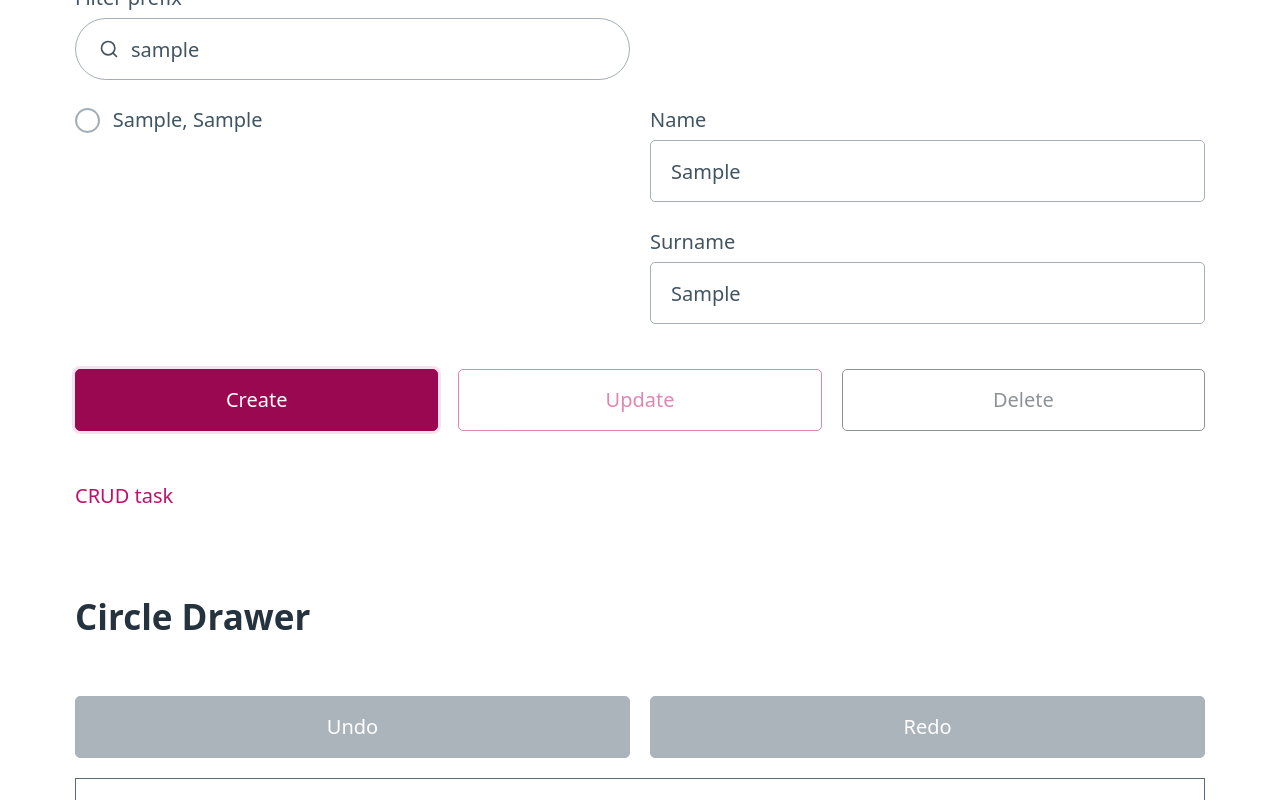
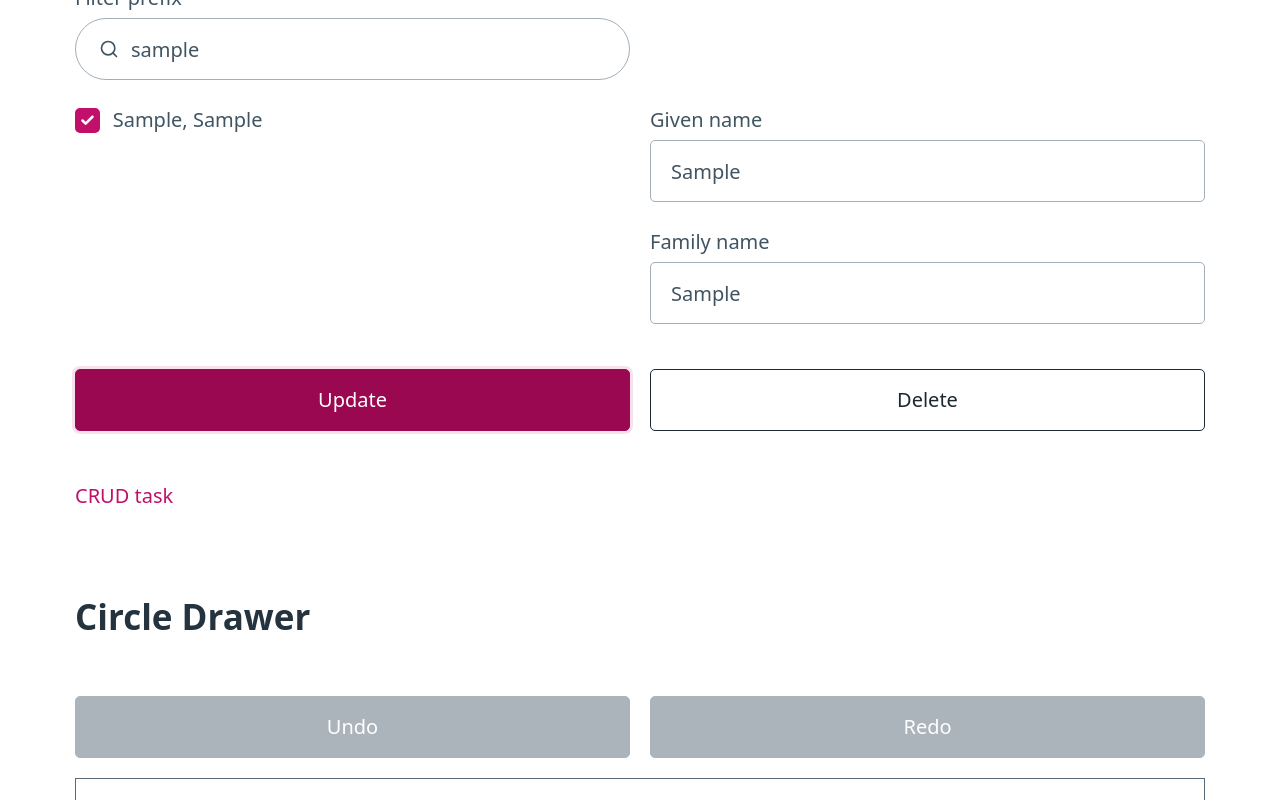
Before and after one commit to caminad/7guis-nextjs, a Next.js app: page / in a window 1280 px wide. Both pictures are taken after typing "Sample", "Sample", "Sample" into the empty fields and a click on the button "Create". Shown: the part 1902-2702 px from the top of the page. Built offline with nearby package versions, Linux system fonts and the light colour scheme.

Commit message:
Crud (#12)

```diff
--- /dev/null
+++ b/components/Crud.model.ts
@@ -0,0 +1,24 @@
+export interface Person {
+  readonly _id: number
+  readonly givenName: string
+  readonly familyName: string
+}
+export function Person(): Person {
+  return {
+    _id: -1,
+    givenName: '',
+    familyName: '',
+  }
+}
+Person.test = function (p: Person, s: string): boolean {
+  return (
+    p.familyName.toLocaleLowerCase().includes(s.toLocaleLowerCase()) ||
+    p.givenName.toLocaleLowerCase().includes(s.toLocaleLowerCase())
+  )
+}
+Person.cmp = function (a: Person, b: Person): number {
+  return (
+    a.familyName.localeCompare(b.familyName) ||
+    a.givenName.localeCompare(b.givenName)
+  )
+}
--- a/components/Crud.state.ts
+++ b/components/Crud.state.ts
@@ -1,31 +1,68 @@
 import type { Action } from '../lib/state'
+import { Person } from './Crud.model'
 
 export interface State {
-  readonly names: readonly string[]
+  readonly nextId: number
+  readonly people: readonly Person[]
+  readonly draft: Person
 }
-export function State(names: Iterable<string> = []): State {
+export function State(): State {
   return {
-    names: Array.from(names),
+    nextId: 1,
+    people: [],
+    draft: Person(),
   }
 }
 
 export function reducer(
   state: State,
-  action: Action<'create' | 'update' | 'delete', FormData>
+  action:
+    | Action<'create' | 'update' | 'delete'>
+    | Action<'select', Person | null>
+    | Action<'givenName' | 'familyName', string>
 ): State {
-  if (action.type === 'update' || action.type === 'delete') {
-    const selected = action.payload.get('selected')
-    if (selected) {
-      state = { names: state.names.filter((x) => x !== selected) }
+  switch (action.type) {
+    case 'create': {
+      const person = { ...state.draft, _id: state.nextId }
+      return {
+        nextId: state.nextId + 1,
+        people: state.people.concat(person),
+        draft: person,
+      }
     }
+    case 'update':
+      return {
+        ...state,
+        people: state.people.map((person) => {
+          if (person._id !== state.draft._id) {
+            return person
+          }
+          return state.draft
+        }),
+      }
+    case 'delete':
+      return {
+        ...state,
+        people: state.people.filter((person) => {
+          return person._id !== state.draft._id
+        }),
+      }
+    case 'select':
+      return {
+        ...state,
+        draft: action.payload ?? Person(),
+      }
+    case 'givenName':
+      return {
+        ...state,
+        draft: { ...state.draft, givenName: action.payload },
+      }
+    case 'familyName':
+      return {
+        ...state,
+        draft: { ...state.draft, familyName: action.payload },
+      }
+    default:
+      return state
   }
-  if (action.type === 'create' || action.type === 'update') {
-    const name = [action.payload.get('surname'), action.payload.get('name')]
-      .filter(Boolean)
-      .join(', ')
-    if (name) {
-      state = { names: [...new Set(state.names).add(name)] }
-    }
-  }
-  return state
 }
--- a/components/Crud.tsx
+++ b/components/Crud.tsx
@@ -1,34 +1,27 @@
-import { useEffect, useReducer, useRef, useState } from 'react'
+import { useReducer, useState } from 'react'
 import { Action } from '../lib/state'
+import { Person } from './Crud.model'
 import { reducer, State } from './Crud.state'
 
 export default function Crud() {
   const [state, dispatch] = useReducer(reducer, undefined, State)
   const [filter, setFilter] = useState('')
-  const [hasSelection, setHasSelection] = useState(false)
 
-  const ref = useRef<HTMLFormElement>(null)
+  const isUpdate = state.people.some((p) => p._id === state.draft._id)
 
-  useEffect(() => {
-    const data = new FormData(ref.current!)
-    setHasSelection(data.has('selected'))
-  }, [filter, state])
-
-  const filteredNames = Array.from(state.names)
-    .filter((n) => n.toLowerCase().startsWith(filter))
-    .sort()
+  const filteredPeople = state.people
+    .filter((p) => Person.test(p, filter))
+    .sort(Person.cmp)
 
   return (
     <form
-      ref={ref}
-      onChange={(e) => {
-        const data = new FormData(e.currentTarget)
-        setHasSelection(data.has('selected'))
-      }}
       onSubmit={(e) => {
         e.preventDefault()
-        const data = new FormData(e.currentTarget)
-        dispatch(Action('create', data))
+        if (isUpdate) {
+          dispatch(Action('update'))
+        } else {
+          dispatch(Action('create'))
+        }
       }}
     >
       <div className="grid">
@@ -38,7 +31,7 @@ export default function Crud() {
             type="search"
             value={filter}
             onChange={(e) => {
-              setFilter(e.currentTarget.value.toLowerCase())
+              setFilter(e.currentTarget.value.toLocaleLowerCase())
             }}
           />
         </label>
@@ -46,44 +39,59 @@ export default function Crud() {
       </div>
       <div className="grid">
         <fieldset>
-          {filteredNames.map((name) => (
-            <label key={name}>
-              <input type="radio" name="selected" value={name} /> {name}
+          {filteredPeople.map((person) => (
+            <label key={person._id}>
+              <input
+                type="checkbox"
+                name="selected"
+                value={person._id}
+                checked={state.draft._id === person._id}
+                onChange={(e) => {
+                  if (e.currentTarget.checked) {
+                    dispatch(Action('select', person))
+                  } else {
+                    dispatch(Action('select', null))
+                  }
+                }}
+              />{' '}
+              {person.familyName}, {person.givenName}
             </label>
           ))}
         </fieldset>
         <fieldset>
           <label>
-            Name
-            <input type="text" name="name" required />
+            Given name
+            <input
+              type="text"
+              name="givenName"
+              value={state.draft.givenName}
+              onChange={(e) => {
+                dispatch(Action('givenName', e.currentTarget.value))
+              }}
+              required
+            />
           </label>
           <label>
-            Surname
-            <input type="text" name="surname" />
+            Family name
+            <input
+              type="text"
+              name="familyName"
+              value={state.draft.familyName}
+              onChange={(e) => {
+                dispatch(Action('familyName', e.currentTarget.value))
+              }}
+            />
           </label>
         </fieldset>
       </div>
       <div className="grid">
-        <button type="submit">Create</button>
+        <button type="submit">{isUpdate ? 'Update' : 'Create'}</button>
         <button
           type="button"
-          disabled={!hasSelection}
-          onClick={(e) => {
-            if (e.currentTarget.form!.reportValidity()) {
-              const data = new FormData(e.currentTarget.form!)
-              dispatch(Action('update', data))
-            }
-          }}
-          className="outline"
-        >
-          Update
-        </button>
-        <button
-          type="button"
-          disabled={!hasSelection}
-          onClick={(e) => {
-            const data = new FormData(e.currentTarget.form!)
-            dispatch(Action('delete', data))
+          disabled={!isUpdate}
+          onClick={() => {
+            dispatch(Action('delete'))
+            setFilter('')
           }}
           className="contrast outline"
         >
```
